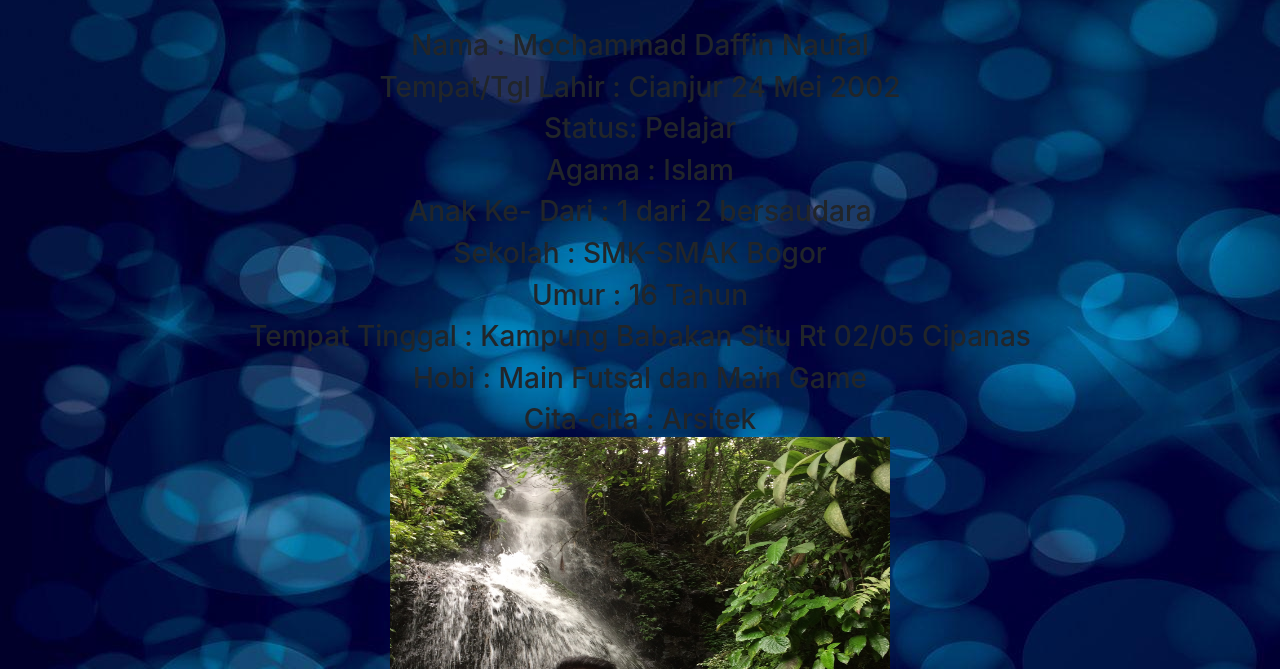
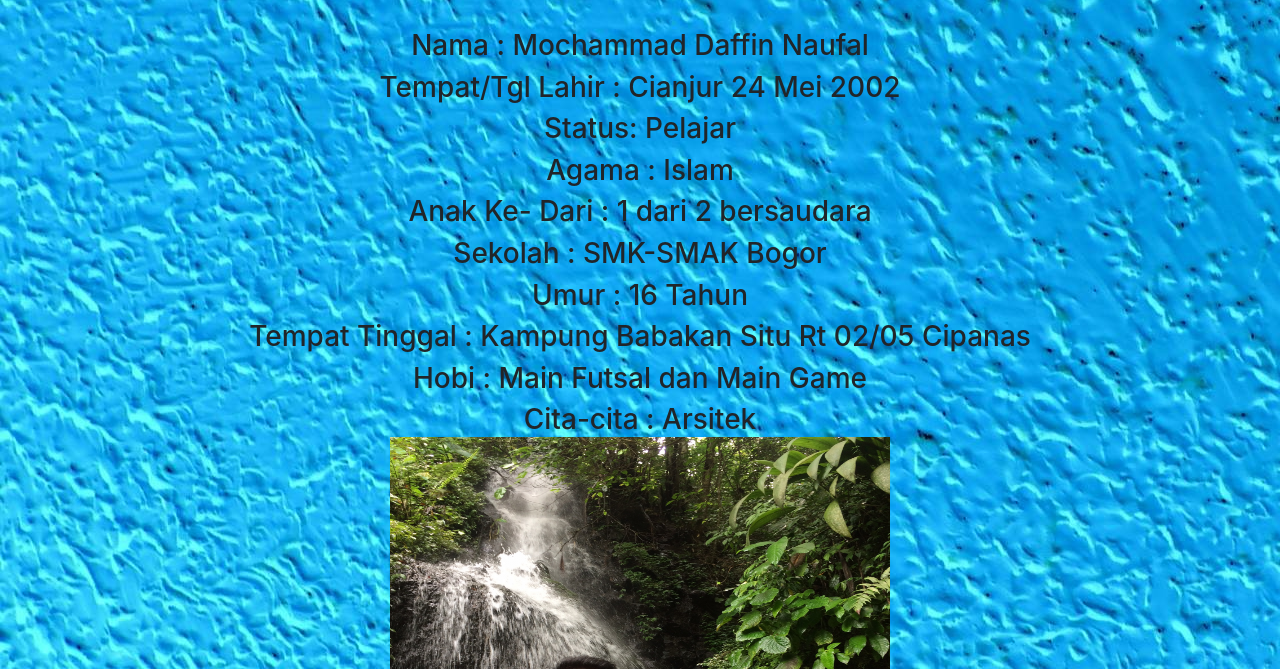
Before and after one commit to mdaffinnau/mdaffinnau.github.io, a plain HTML site: page index.html in a window 1280 px wide. Shown: the part 131-800 px from the top of the page. Drawn offline with nearby package versions, Linux system fonts and the light colour scheme.

Commit message:
Update index.html

```diff
--- a/index.html
+++ b/index.html
@@ -38,7 +38,7 @@
 	</center>
 
  	 <style>body
-     {background-image: url(https://raw.githubusercontent.com/mdaffinnau/mdaffinnau.github.io/master/En2gPeQ.jpg) ;
+     {background-image: url(https://raw.githubusercontent.com/mdaffinnau/mdaffinnau.github.io/master/121432-cool-blue-texture-background-1920x1080.jpg) ;
      background-size;
      height: 705px;
      width: 721px
```
